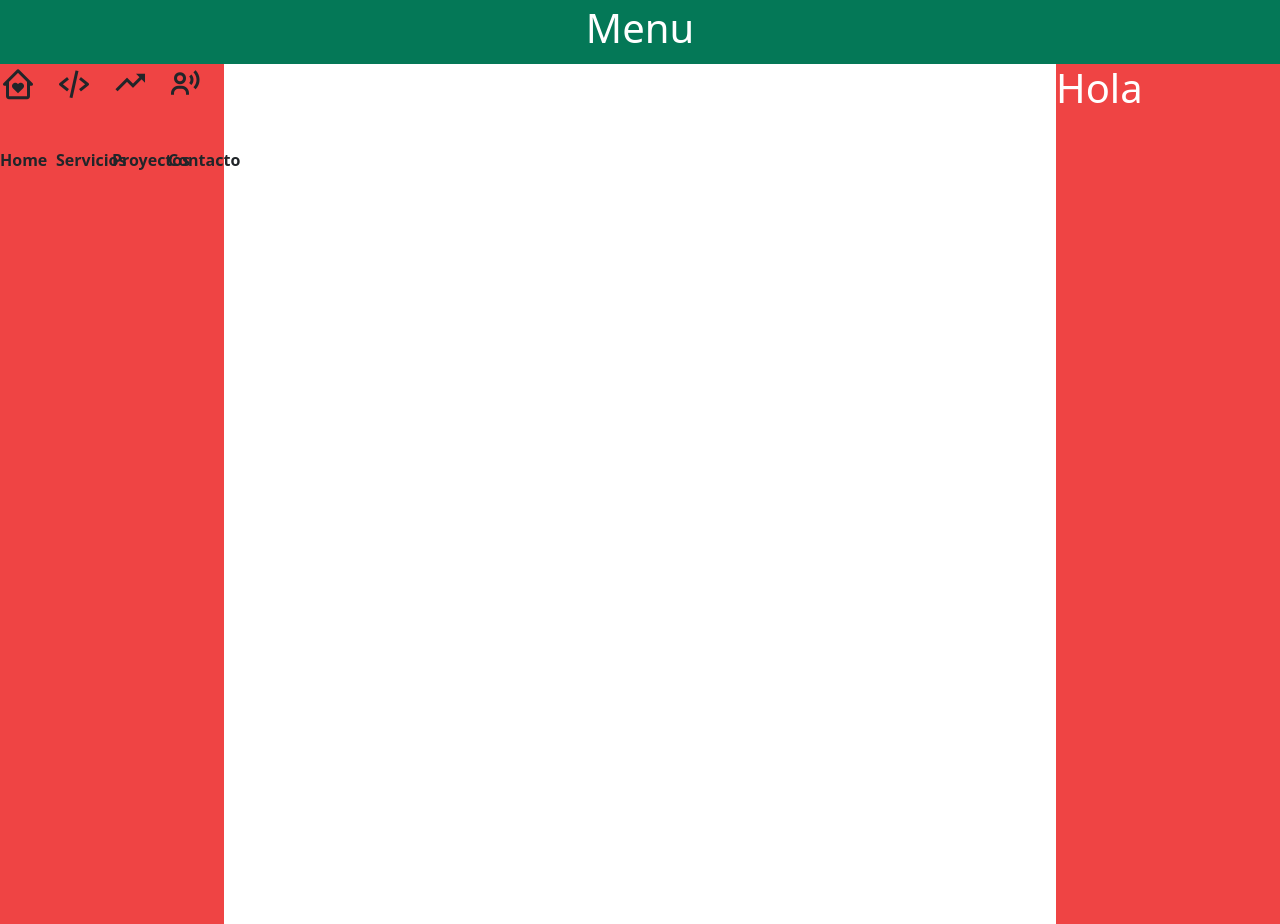
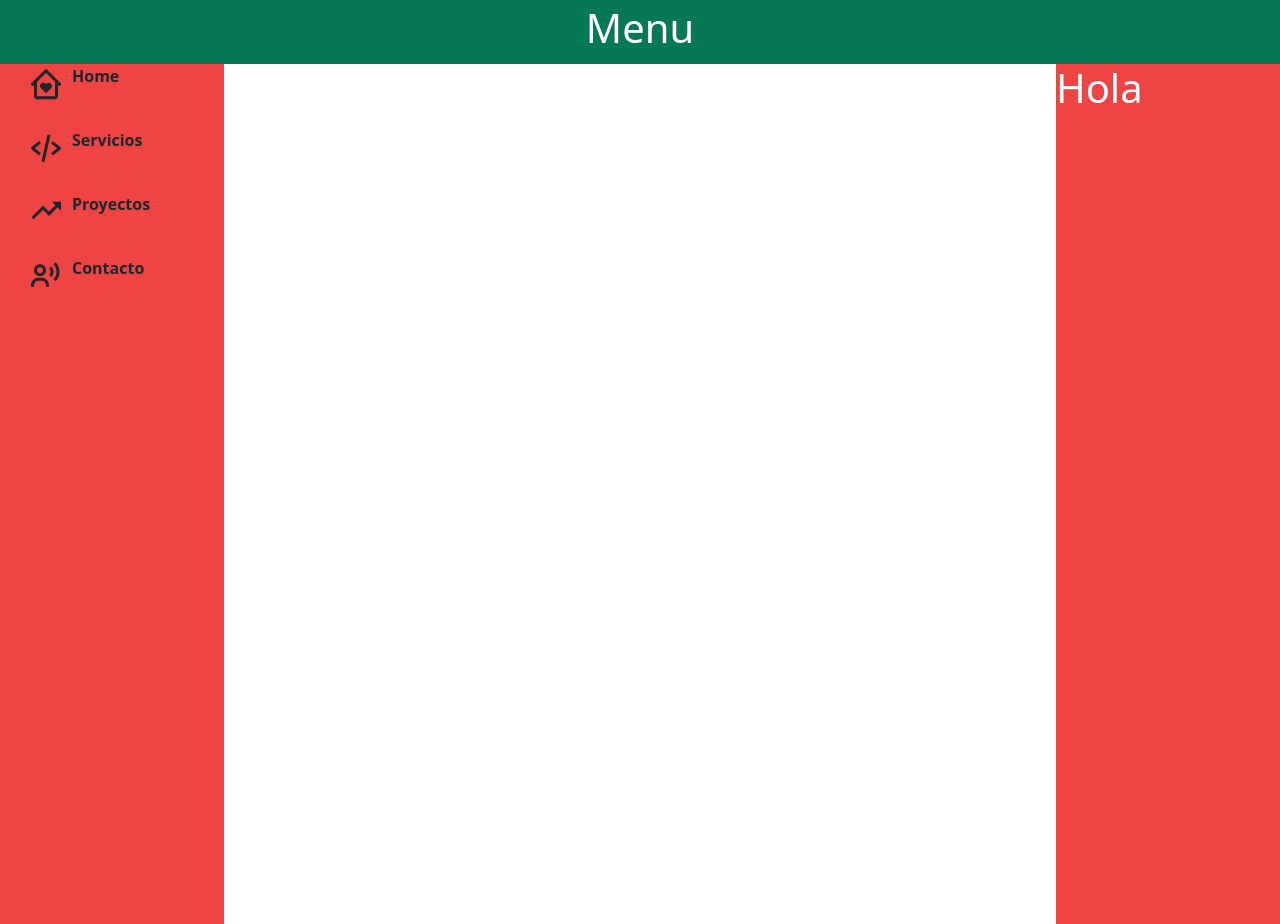
Before and after one commit to RodolfoRM123/mswww, a Django app: page / in a window 1280 px wide. Run offline with Django 5.2, Linux system fonts and the light colour scheme.

Commit message:
menu con iconos

```diff
--- a/home/templates/index.html
+++ b/home/templates/index.html
@@ -2,7 +2,7 @@
 {% load static %}
 
 
-{% block title %}Inicio{% endblock %}
+{% block title %}Descubre{% endblock %}
 
 
 {% block content %}
--- a/templates/base.html
+++ b/templates/base.html
@@ -10,7 +10,7 @@
   <link href="https://cdn.jsdelivr.net/npm/tailwindcss@2.2.19/dist/tailwind.min.css" rel="stylesheet">
   <link href="https://cdn.jsdelivr.net/npm/bootstrap@5.3.3/dist/css/bootstrap.min.css" rel="stylesheet" integrity="sha384-QWTKZyjpPEjISv5WaRU9OFeRpok6YctnYmDr5pNlyT2bRjXh0JMhjY6hW+ALEwIH" crossorigin="anonymous">
   <link rel="stylesheet" href="{%  static  'css/leftside.css'  %}">
-  <title>{% block title %}{% endblock %} - TAE</title>
+  <title>{% block title %}{% endblock %} - MSWWW</title>
   {% block head %}{% endblock %}
 </head>
 <body>
--- a/templates/leftside.html
+++ b/templates/leftside.html
@@ -1,8 +1,24 @@
 <div class="fixed bottom-0 sm:top-0 md:top-0 lg:top-0 xl:top-0 left-0 w-screen xs:w-56 sm:w-56 md:w-56 lg:w-56 h-20 xs:h-screen sm:h-screen md:h-screen lg:h-screen bg-red-500 mt-16 z-0">
-    <div class="grid grid-cols-4 xs:grid-rows-4 sm:grid-rows-4 md:grid-rows-4 lg:grid-rows-4 xl:grid-rows-4">
-        <div class="col-span-1"><div class="grid grid-rows-2 xs:grid-cols-2 sm:grid-cols-2 md:grid-cols-2 lg:grid-cols-2 xl:grid-cols-2"><div class="row-span-1 xs:col-span-1 sm:col-span-2 md:col-span-2 lg:col-span-2 xl:col-span-2"><i class='bx bx-home-heart text-4xl' ></i></div><div class="row-span-1 xs:col-span-1 sm:col-span-2 md:col-span-2 lg:col-span-2 xl:col-span-2"></div><p class="text-md font-semibold">Home</p></div></div>
-        <div class="col-span-1"><div class="grid grid-rows-2 xs:grid-cols-2 sm:grid-cols-2 md:grid-cols-2 lg:grid-cols-2 xl:grid-cols-2"><div class="row-span-1 xs:col-span-1 sm:col-span-2 md:col-span-2 lg:col-span-2 xl:col-span-2"><i class='bx bx-code-alt text-4xl'></i></div><div class="row-span-1 xs:col-span-1 sm:col-span-2 md:col-span-2 lg:col-span-2 xl:col-span-2"></div><p class="text-md font-semibold">Servicios</p></div></div>
-        <div class="col-span-1"><div class="grid grid-rows-2 xs:grid-cols-2 sm:grid-cols-2 md:grid-cols-2 lg:grid-cols-2 xl:grid-cols-2"><div class="row-span-1 xs:col-span-1 sm:col-span-2 md:col-span-2 lg:col-span-2 xl:col-span-2"><i class='bx bx-trending-up text-4xl'></i></div><div class="row-span-1 xs:col-span-1 sm:col-span-2 md:col-span-2 lg:col-span-2 xl:col-span-2"></div><p class="text-md font-semibold">Proyectos</p></div></div>
-        <div class="col-span-1"><div class="grid grid-rows-2 xs:grid-cols-2 sm:grid-cols-2 md:grid-cols-2 lg:grid-cols-2 xl:grid-cols-2"><div class="row-span-1 xs:col-span-1 sm:col-span-2 md:col-span-2 lg:col-span-2 xl:col-span-2"><i class='bx bx-user-voice text-4xl' ></i></div><div class="row-span-1 xs:col-span-1 sm:col-span-2 md:col-span-2 lg:col-span-2 xl:col-span-2"></div><p class="text-md font-semibold">Contacto</p></div></div>
+    <div class="grid grid-cols-4 xs:grid-cols-1 sm:grid-cols-1 md:grid-cols-1 lg:grid-cols-1 xl:grid-cols-1 gap-4 pl-0 sm:pl-7 md:pl-7 lg:pl-7 xl:pl-7">
+        <div class="flex flex-col items-center sm:flex-row sm:items-start sm:justify-start">
+            <i class='bx bx-home-heart text-4xl'></i>
+            <p class="text-md font-semibold sm:ml-2">Home</p>
+        </div>
+
+        <div class="flex flex-col items-center sm:flex-row sm:items-start sm:justify-start">
+            <i class='bx bx-code-alt text-4xl'></i>
+            <p class="text-md font-semibold sm:ml-2">Servicios</p>
+        </div>
+
+        <div class="flex flex-col items-center sm:flex-row sm:items-start sm:justify-start">
+            <i class='bx bx-trending-up text-4xl'></i>
+            <p class="text-md font-semibold sm:ml-2">Proyectos</p>
+        </div>
+
+        <div class="flex flex-col items-center sm:flex-row sm:items-start sm:justify-start">
+            <i class='bx bx-user-voice text-4xl'></i>
+            <p class="text-md font-semibold sm:ml-2">Contacto</p>
+        </div>
+
     </div>
 </div>
```
